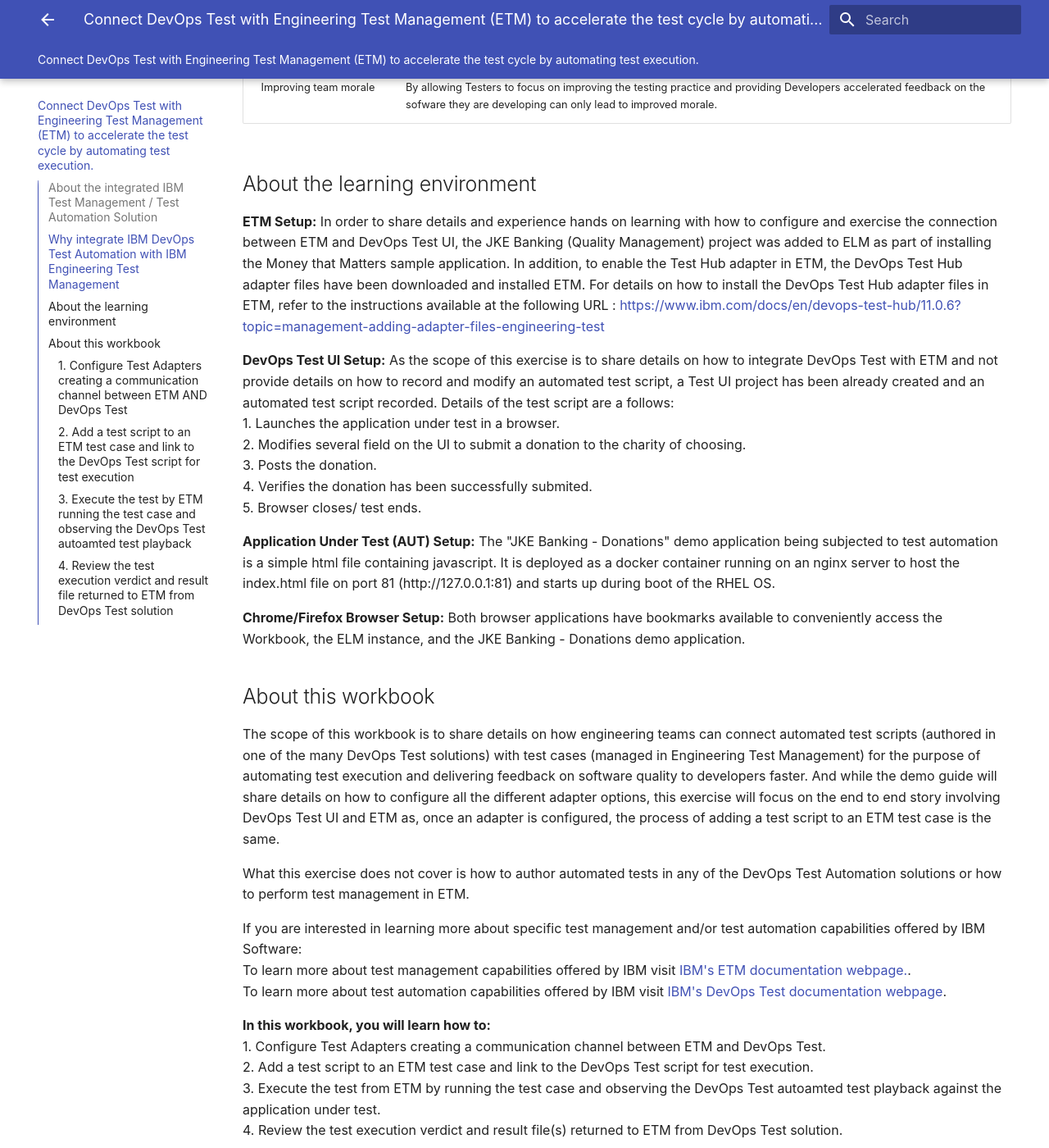
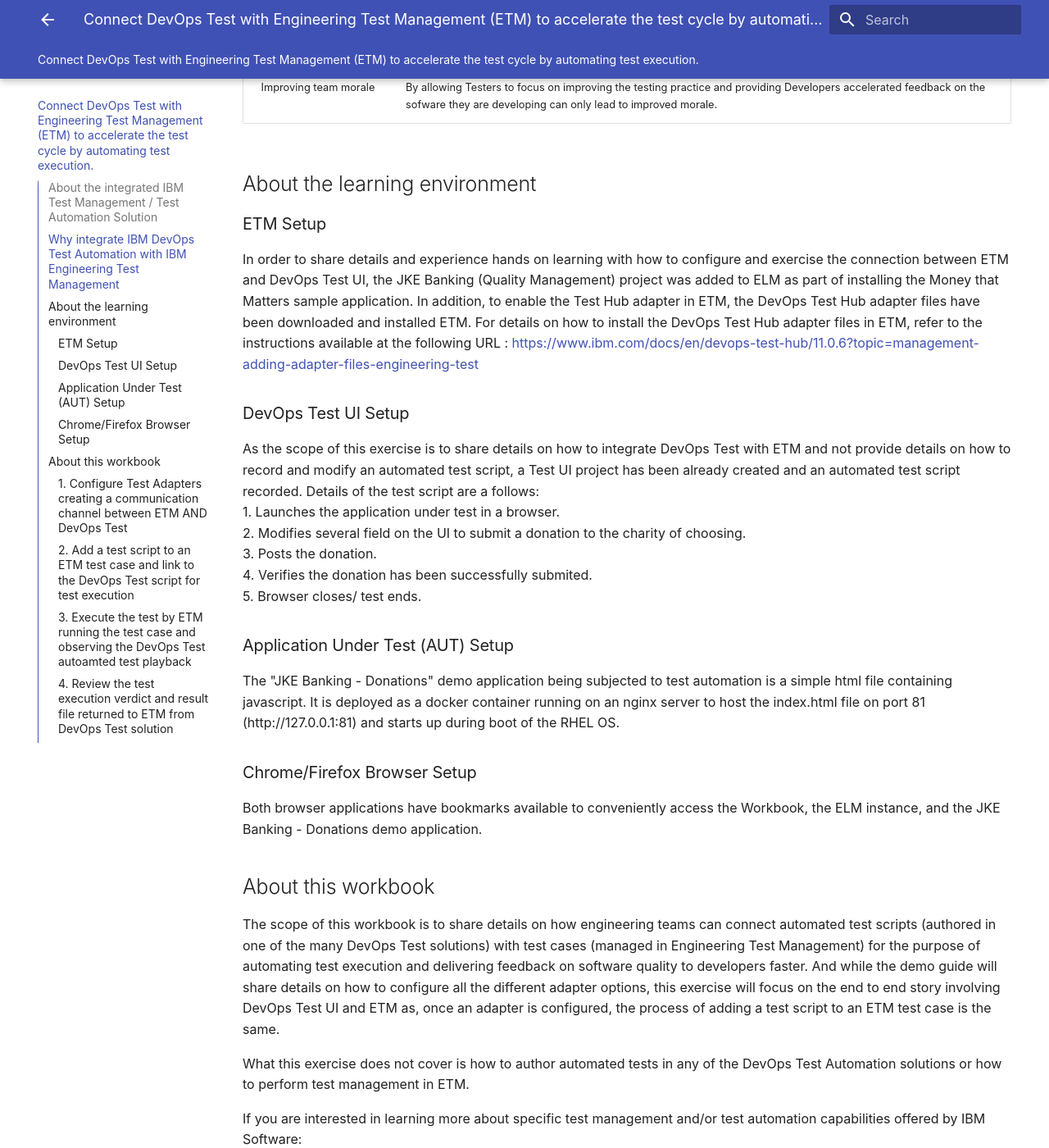
Before and after one commit to DevOpsAutomationLabs/Test_ELM, an MkDocs documentation site: the page built from docs/index.md, in a window 1280 px wide and 1400 px high, scrolled down 2069 px. Shown: the whole window at 82% size. Built offline with MkDocs 1.6.1 and Material for MkDocs 9.7.7, drawn with Linux system fonts in a browser that asks for light colours.

Commit message:
Update index.md

```diff
--- a/docs/index.md
+++ b/docs/index.md
@@ -31,10 +31,13 @@
 | Improving team morale | By allowing Testers to focus on improving the testing practice and providing Developers accelerated feedback on the sofware they are developing can only lead to improved morale. |
 
 ## About the learning environment
-**ETM Setup:**
+
+### ETM Setup ###
+
 In order to share details and experience hands on learning with how to configure and exercise the connection between ETM and DevOps Test UI, the JKE Banking (Quality Management) project was added to ELM as part of installing the Money that Matters sample application. In addition, to enable the Test Hub adapter in ETM, the DevOps Test Hub adapter files have been downloaded and installed ETM. For details on how to install the DevOps Test Hub adapter files in ETM, refer to the instructions available at the following URL : [https://www.ibm.com/docs/en/devops-test-hub/11.0.6?topic=management-adding-adapter-files-engineering-test](https://www.ibm.com/docs/en/devops-test-hub/11.0.6?topic=management-adding-adapter-files-engineering-test)
 
-**DevOps Test UI Setup:**
+### DevOps Test UI Setup ###
+
 As the scope of this exercise is to share details on how to integrate DevOps Test with ETM and not provide details on how to record and modify an automated test script, a Test UI project has been already created and an automated test script recorded. Details of the test script are a follows:</br>
 1. Launches the application under test in a browser.</br>
 2. Modifies several field on the UI to submit a donation to the charity of choosing.</br>
@@ -42,10 +45,11 @@
 4. Verifies the donation has been successfully submited.</br>
 5. Browser closes/ test ends.</br>
 
-**Application Under Test (AUT) Setup:**
+### Application Under Test (AUT) Setup ###
+
 The "JKE Banking - Donations" demo application being subjected to test automation is a simple html file containing javascript. It is deployed as a docker container running on an nginx server to host the index.html file on port 81 (http://127.0.0.1:81) and starts up during boot of the RHEL OS.
 
-**Chrome/Firefox Browser Setup:**
+### Chrome/Firefox Browser Setup ###
 Both browser applications have bookmarks available to conveniently access the Workbook, the ELM instance, and the JKE Banking - Donations demo application.
 
 ## About this workbook
```
